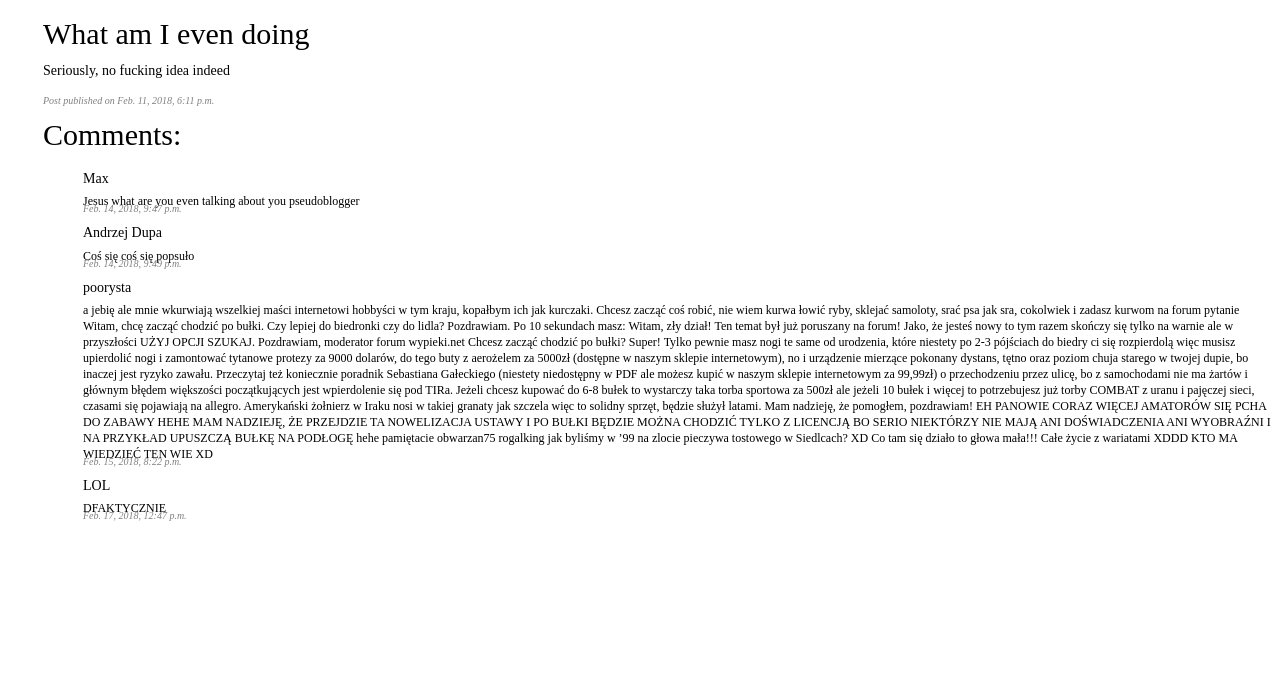
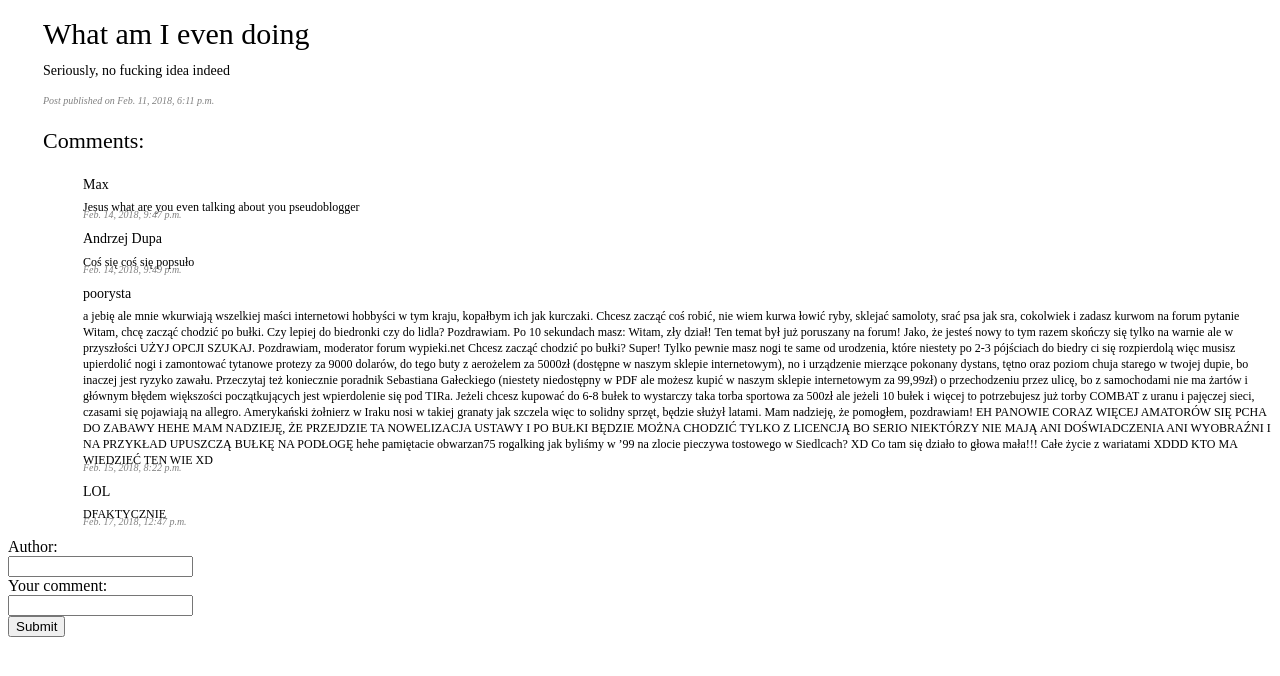
Before and after one commit to maxtwardowski/django_blog, a Django app: page /1/ in a window 1280 px wide. Shown: the top 676 px of the page. Run offline with Django 3.2, Linux system fonts and the light colour scheme; data comes from the database, SQL or seed files in the repository; both versions use the stored data as it was after the commit.

Commit message:
Functional comments adding UI, yahoo!

```diff
--- a/blog/static/blog/style.css
+++ b/blog/static/blog/style.css
@@ -50,6 +50,19 @@ h3 {
     margin-left: 35px;
 }
 
+h4 {
+    font-family: Ubuntu;
+	font-size: 22px;
+	font-style: normal;
+	font-variant: normal;
+	font-weight: 500;
+	line-height: 27.4px;
+    margin-top: 26px;
+    margin-bottom: 1px;
+    margin-right: 0px;
+    margin-left: 35px;
+}
+
 p {
 	font-family: Ubuntu;
 	font-size: 14px;
@@ -94,3 +107,14 @@ p3 {
     -webkit-box-decoration-break: clone;
     box-decoration-break: clone;
 }
+
+textarea {
+    margin-left: 70px;
+    margin-top: 10px;
+    resize: none;
+    font-family: Ubuntu;
+    padding-left: 15px;
+    padding-top: 10px;
+    padding-right: 15px;
+    padding-bottom: 15px;
+}
--- a/blog/templates/blog/feed.html
+++ b/blog/templates/blog/feed.html
@@ -2,7 +2,7 @@
 
 <link rel="stylesheet" type="text/css" href="{% static 'blog/style.css' %}" />
 
-
+<!--<a href="/newpost/">Add new post</a>-->
 <ul>
   {% for post in object_list %}
       <li>
--- a/blog/templates/blog/post.html
+++ b/blog/templates/blog/post.html
@@ -5,7 +5,8 @@
 <h2>{{ post.post_title }}</h2>
 <p>{{ post.post_text }}</p>
 <p2>Post published on {{ post.publication_date }}</p2>
-<h2>Comments:</h2>
+
+<h4>Comments:</h4>
 
 <ul>
     {% for comment in post.comments.all %}
@@ -16,3 +17,21 @@
     </li>
     {% endfor %}
 </ul>
+
+
+<form action="comment/" method="POST">
+    {% csrf_token %}
+    <label for="author">Author:</label><br>
+    <input id="author" type="text" name="author" value="{{ author }}"><br>
+    <label for="text">Your comment:</label><br>
+    <input id="text" type="text" name="text" value="{{ text }}"><br>
+    <input type="submit" value="Submit">
+</form>
+
+
+<!--
+<label for="comment_author">Author:</label><br>
+<input id="comment_author" type="text" name="comment_author" value="{{ comment_author }}"><br>
+<label for="comment_text">Your comment:</label><br>
+<input id="comment_text" type="text" name="text" value="{{ comment_text }}"><br>
+<input type="submit" value="Submit">-->
--- a/blog/urls.py
+++ b/blog/urls.py
@@ -6,4 +6,6 @@ app_name = 'blog'
 urlpatterns = [
     path('', views.FeedView.as_view(), name='feed'),
     path('<int:pk>/', views.PostView.as_view(), name='post'),
-]
+    path('<int:pk>/comment/', views.AddComment, name='comment'),
+    path('newpost/', views.NewPostView.as_view(), name='newpost')
+    ]
--- a/blog/views.py
+++ b/blog/views.py
@@ -1,6 +1,9 @@
 from django.views.generic import ListView, DetailView
 from django.utils import timezone
+from django.shortcuts import render, get_object_or_404, redirect
+from django.http import HttpResponseRedirect
 from .models import Post, Comment
+from .forms import CommentForm
 
 
 class FeedView(ListView):
@@ -18,7 +21,24 @@ class PostView(DetailView):
     # model = Post
     template_name = 'blog/post.html'
 
-    def get_context_data(self, *args, **kwargs):
-        context = super(PostView, self).get_context_data(*args, **kwargs)
-        context['comments_list'] = Comment.objects.all()
-        return context
+
+def AddComment(request, pk):
+    if request.method == "POST":
+        form = CommentForm(request.POST)
+        if form.is_valid():
+            newcomment = Comment()
+            newcomment.post = Post.objects.get(pk=pk)
+            newcomment.author = form.cleaned_data['author']
+            newcomment.text = form.cleaned_data['text']
+            newcomment.date = timezone.now()
+            newcomment.save()
+            return HttpResponseRedirect('/' + str(pk))
+    else:
+        form = CommentForm()
+
+    return HttpResponseRedirect('/' + str(pk))
+
+
+class NewPostView(DetailView):
+    queryset = Post.objects.all()
+    template_name = 'blog/newpost.html'
```
Also changed, not shown: blog/forms.py (added, +16 -0 lines), blog/templates/blog/newpost.html (added, +12 -0 lines), blog/migrations/0004_auto_20180216_1801.py (added), db.sqlite3. Lines whose indentation alone changed are shown as unchanged.
